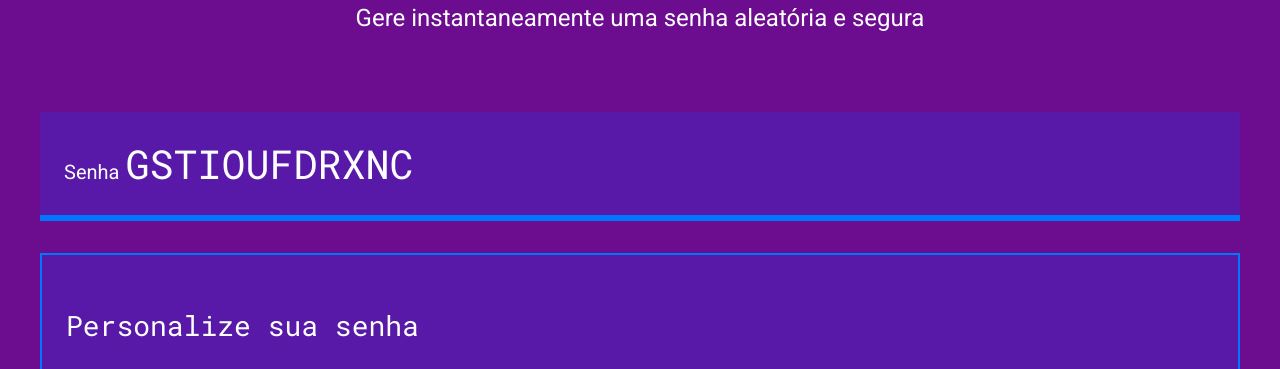
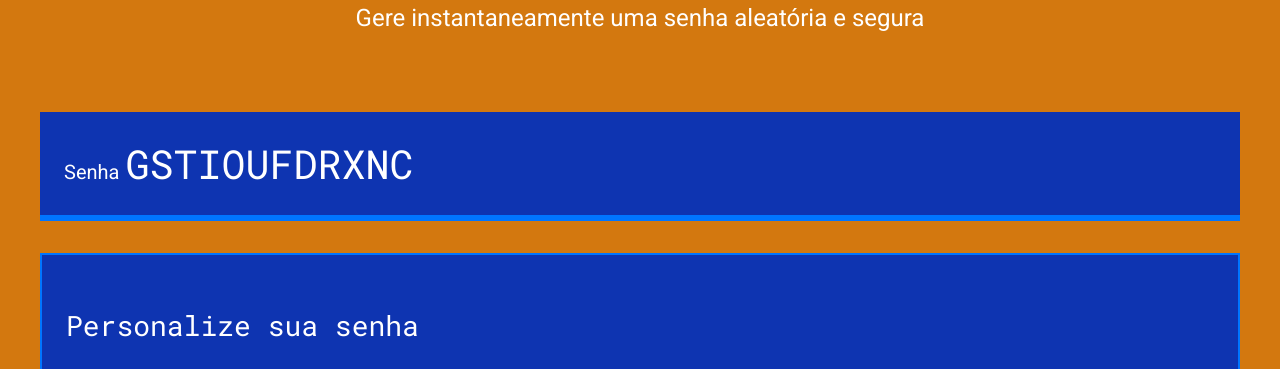
Before and after one commit to VINEobrabo/site-gerador-de-senhas, a plain HTML site: page INDEX.HTML in a window 1280 px wide. Shown: the part 404-773 px from the top of the page. Drawn offline with Linux system fonts and the light colour scheme.

Commit message:
Update and rename style.css to STYLE.CSS

```diff
--- a/style.css
+++ b/STYLE.CSS
@@ -1,11 +1,10 @@
-
 @import url('https://fonts.googleapis.com/css2?family=Roboto&family=Roboto+Mono&display=swap');
 
 :root{
     --branco: white;
-    --cor-de-fundo: #6c0d8f;
-    --fundo-senha: #5819a9;
-    --fundo-texto: #5819a9;
+    --cor-de-fundo: #d3780f;
+    --fundo-senha: #0e34b1;
+    --fundo-texto: #0e34b1;
     --borda: #0075FF;
     --roboto: 'Roboto', sans-serif;
     --roboto-mono: 'Roboto Mono', monospace;
@@ -151,3 +150,5 @@ label{
         flex-direction: row;
     }
 }
+    }
+}
```
